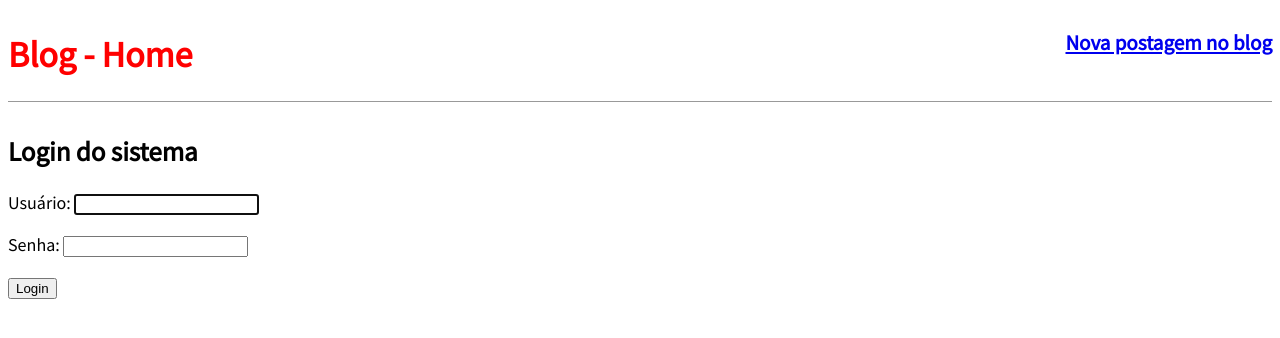
After one commit to rafaeldalvas/django_website, a Django app: page /accounts/login/ in a window 1280 px wide. The commit adds this page. Shown: the top 338 px of the page. Run offline with Django 3.2, Linux system fonts and the light colour scheme.

Commit message:
login e logout

```diff
--- a/django_website/settings.py
+++ b/django_website/settings.py
@@ -127,3 +127,7 @@ STATIC_ROOT = os.path.join(BASE_DIR, 'staticfiles')
 STATICFILES_DIRS = ['statics']
 
 STATIC_URL = '/static/'
+
+LOGIN_REDIRECT_URL = 'home'
+
+LOGOUT_REDIRECT_URL = 'home'
--- a/django_website/urls.py
+++ b/django_website/urls.py
@@ -24,6 +24,7 @@ from django.conf.urls.static import static
 
 urlpatterns = [
     path('admin/', admin.site.urls),
+    path('accounts/', include('django.contrib.auth.urls')),
     path('', include('blog.urls')),
 ]
 
--- /dev/null
+++ b/templates/registration/login.html
@@ -0,0 +1,10 @@
+{% extends 'base.html' %}
+{% block title %} Login {% endblock title %}
+{% block content %}
+    <h2>Login do sistema</h2>
+<form method="post">
+    {% csrf_token %}
+    {{form.as_p}}
+    <button type="submit">Login</button>
+</form>
+{% endblock content %}
```
Also changed, not shown: blog/templates/blog/home.html (+7 -0 lines), db.sqlite3.
